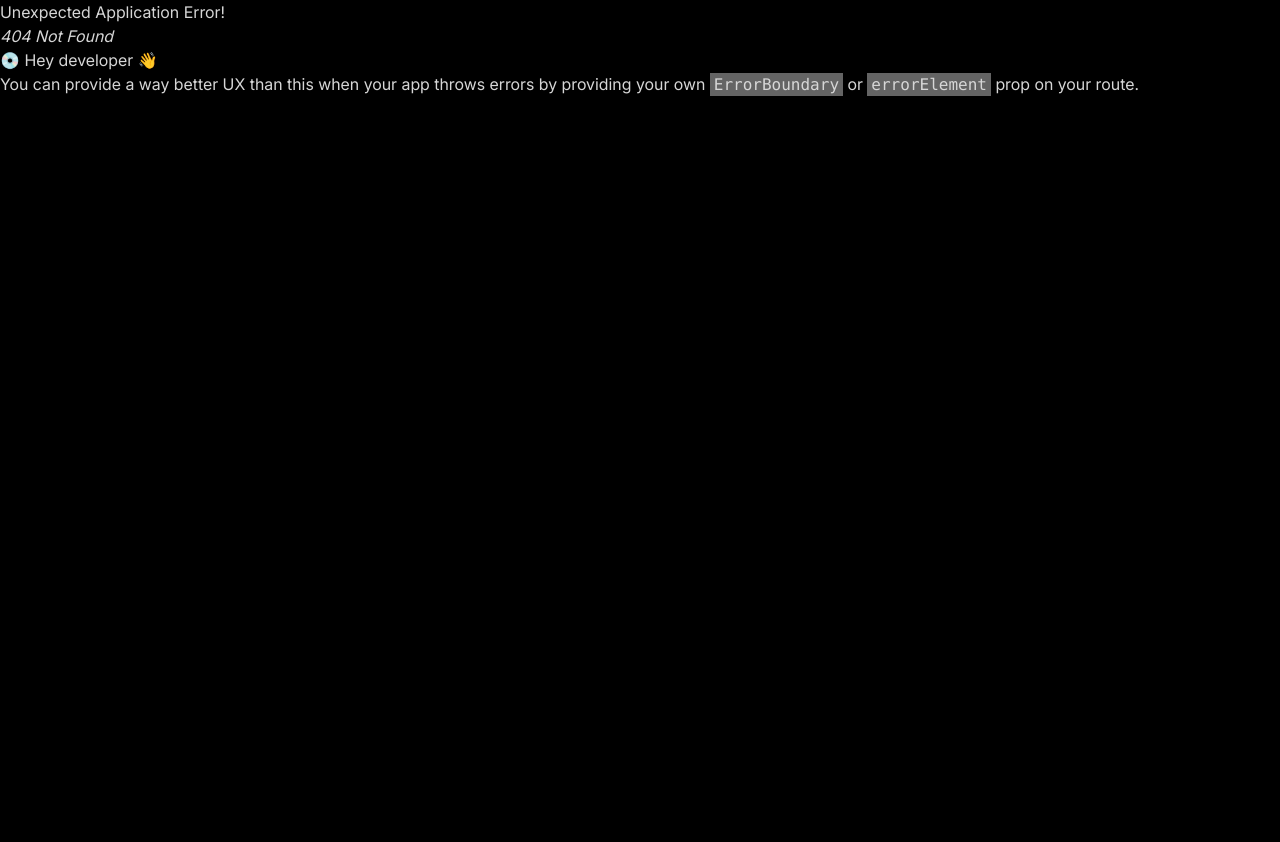
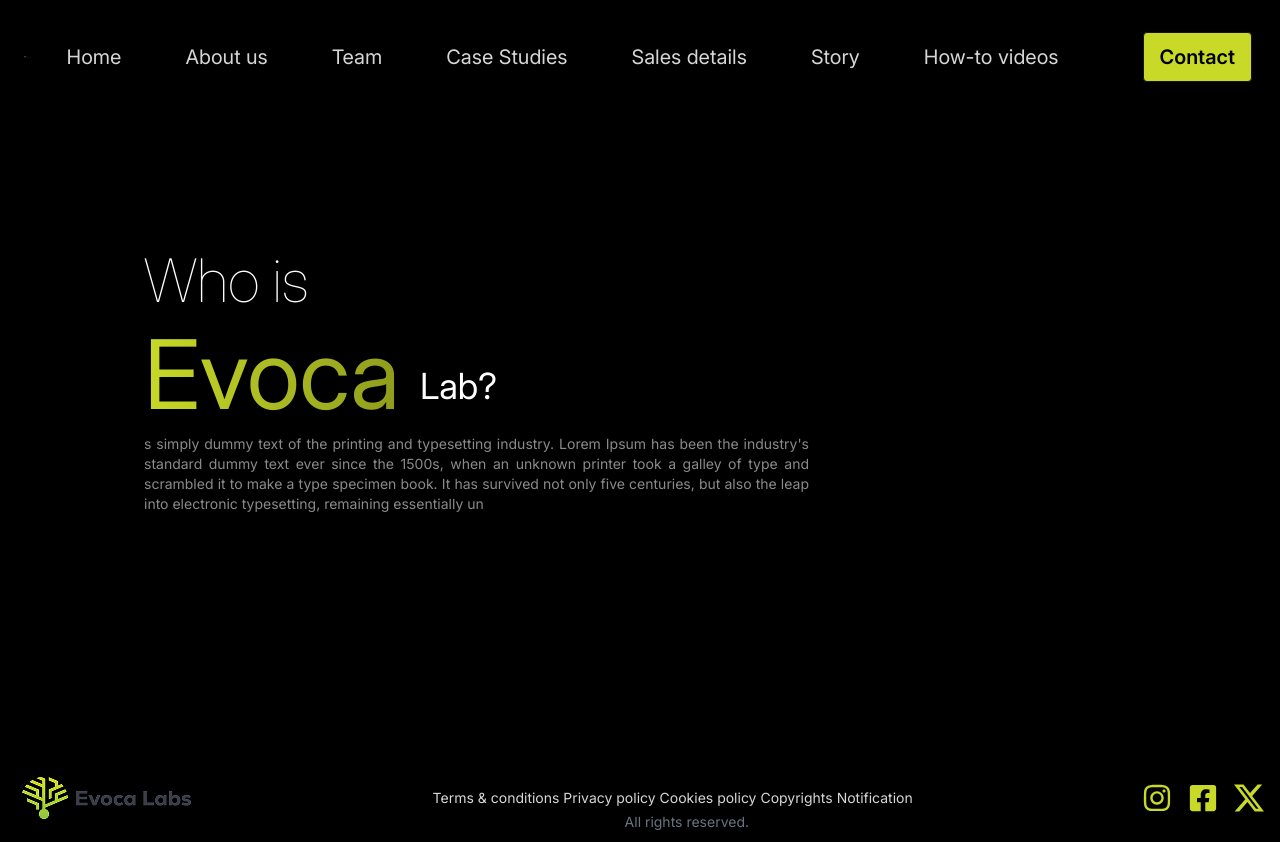
Before and after one commit to FazleRifat121/evoca-lab, a React (Vite) app: page /case in a window 1280 px wide. Before the commit this address had no page. Before the commit the page ends 800 px from the top, so only its background shows below. Built offline with nearby package versions, Linux system fonts and the light colour scheme.

Commit message:
case studies added

```diff
--- /dev/null
+++ b/src/pages/Case/Banner/Banner.jsx
@@ -0,0 +1,29 @@
+const Banner = () => {
+  return (
+    <div className="md:ml-10 lg:ml-32 mt-20 lg:mt-0  h-[300px] lg:h-[600px] flex flex-col items-start justify-center">
+      <div className=" flex items-center justify-center">
+        <div className=" text-white w-full">
+          <h1 className="text-3xl md:text-4xl lg:text-5xl text-white mb-6 md:mb-8">
+            <span className="lg:text-6xl font-thin"> Who is</span> <br />
+            <span className="flex items-center gap-2 lg:gap-5 ">
+              <span className="bg-clip-text text-transparent bg-gradient-to-r from-[#C8DA27] to-[#8F9C1C] text-5xl md:text-6xl lg:text-7xl xl:text-8xl block mt-4">
+                Evoca
+              </span>
+              <span className="mt-5 lg:mt-10 text-4xl">Lab?</span>
+            </span>
+            <p className="text-sm text-[#d9d9d9a2] w-full md:w-[665px] text-justify mt-3">
+              s simply dummy text of the printing and typesetting industry.
+              Lorem Ipsum has been the industry's standard dummy text ever since
+              the 1500s, when an unknown printer took a galley of type and
+              scrambled it to make a type specimen book. It has survived not
+              only five centuries, but also the leap into electronic
+              typesetting, remaining essentially un
+            </p>
+          </h1>
+        </div>
+      </div>
+    </div>
+  );
+};
+
+export default Banner;
--- /dev/null
+++ b/src/pages/Case/Case.jsx
@@ -0,0 +1,13 @@
+import Navbar from "../../shared/Navbar/Navbar";
+import Banner from "./Banner/Banner";
+
+const Case = () => {
+  return (
+    <div className="container mx-auto p-4">
+      <Navbar></Navbar>
+      <Banner></Banner>
+    </div>
+  );
+};
+
+export default Case;
--- a/src/router/router.jsx
+++ b/src/router/router.jsx
@@ -9,6 +9,7 @@ import About from "../pages/About/About";
 import Team from "../pages/Team/Team";
 import Story from "../pages/Story/Story";
 import Contact from "../pages/Contact/Contact";
+import Case from "../pages/Case/Case";
 
 export const router = createBrowserRouter(
   createRoutesFromElements(
@@ -16,6 +17,7 @@ export const router = createBrowserRouter(
       <Route path="/" element={<Home />}></Route>
       <Route path="/about" element={<About />}></Route>
       <Route path="/team" element={<Team />}></Route>
+      <Route path="/case" element={<Case />}></Route>
       <Route path="/sales" element={<Home />}></Route>
       <Route path="/story" element={<Story />}></Route>
       <Route path="/videos" element={<Home />}></Route>
--- a/src/shared/Navbar/Navbar.jsx
+++ b/src/shared/Navbar/Navbar.jsx
@@ -12,6 +12,9 @@ const Navbar = () => {
       </NavLink>
       <NavLink to={"/team"}>
         <li>Team</li>
+      </NavLink>
+      <NavLink to={"/case"}>
+        <li>Case Studies</li>
       </NavLink>
       <NavLink to={"/about"}>
         <li>Sales details</li>
@@ -40,7 +43,7 @@ const Navbar = () => {
           <img src={logo} className="w-7xl md:w-full " alt="logo" />
         </a>
       </div>
-      <div className="lg:ml-6 navbar-center hidden lg:flex items-center ">
+      <div className="lg:ml-8 navbar-center hidden lg:flex items-center ">
         <ul className="menu menu-horizontal px-1 gap-16 text-xl items-center ">
           {links}
         </ul>
--- a/src/shared/Navbar/Sidebar.jsx
+++ b/src/shared/Navbar/Sidebar.jsx
@@ -12,6 +12,9 @@ const Sidebar = () => {
       </NavLink>
       <NavLink to={"/team"}>
         <li>Team</li>
+      </NavLink>
+      <NavLink to={"/case"}>
+        <li>Case Studies</li>
       </NavLink>
       <NavLink to={"/about"}>
         <li>Sales details</li>
```
